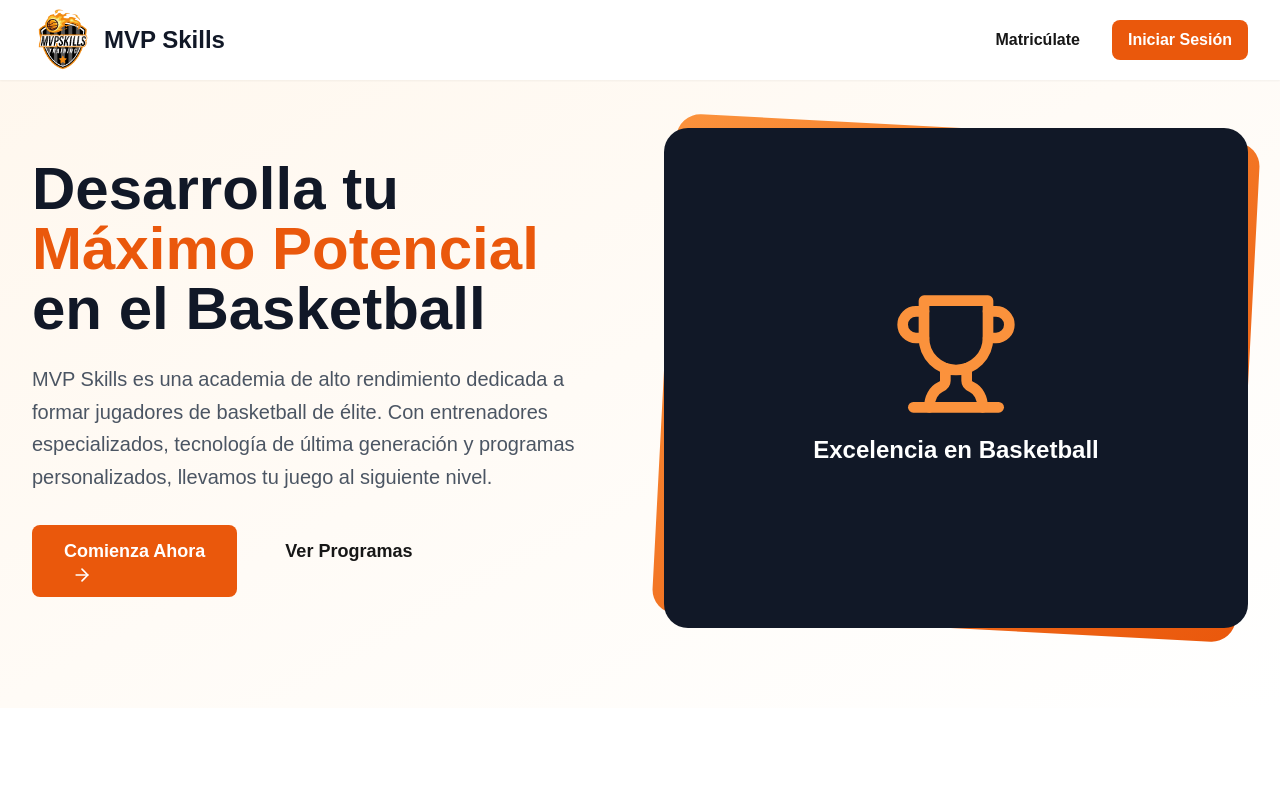
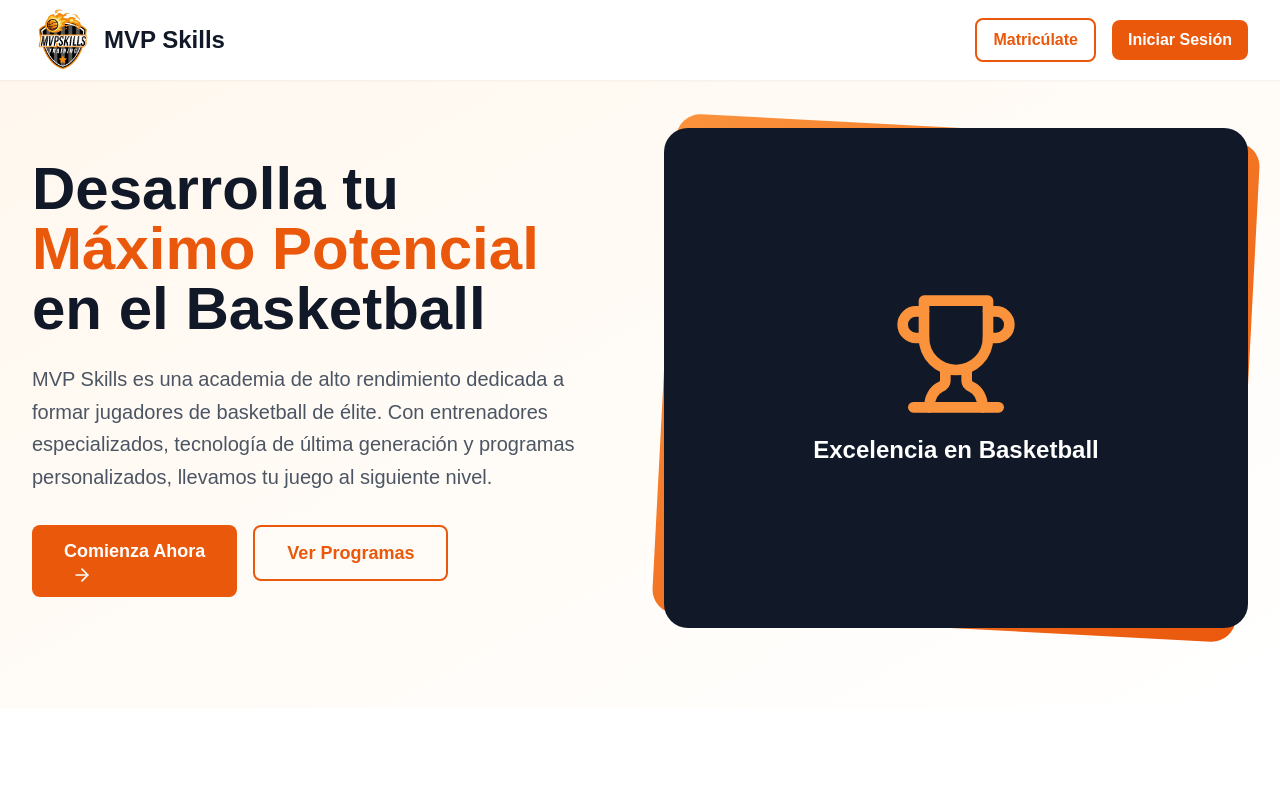
Before and after one commit to mau4512/mvpskills-basketball-academy, a Next.js app: page / in a window 1280 px wide. Shown: the top 791 px of the page. Built offline with nearby package versions, Linux system fonts and the light colour scheme.

Commit message:
Fix: Add outline variant to Button component and fix Prisma import in matriculas

```diff
--- a/src/app/api/matriculas/route.ts
+++ b/src/app/api/matriculas/route.ts
@@ -1,5 +1,5 @@
 import { NextRequest, NextResponse } from 'next/server'
-import prisma from '@/lib/prisma'
+import { prisma } from '@/lib/prisma'
 
 export async function POST(request: NextRequest) {
   try {
--- a/src/components/ui/Button.tsx
+++ b/src/components/ui/Button.tsx
@@ -4,7 +4,7 @@ import React from 'react'
 import { cn } from '@/lib/utils'
 
 interface ButtonProps extends React.ButtonHTMLAttributes<HTMLButtonElement> {
-  variant?: 'primary' | 'secondary' | 'danger' | 'ghost'
+  variant?: 'primary' | 'secondary' | 'danger' | 'ghost' | 'outline'
   size?: 'sm' | 'md' | 'lg'
 }
 
@@ -21,7 +21,8 @@ export function Button({
     primary: 'bg-orange-600 hover:bg-orange-700 text-white',
     secondary: 'bg-gray-200 hover:bg-gray-300 text-gray-900',
     danger: 'bg-red-600 hover:bg-red-700 text-white',
-    ghost: 'hover:bg-gray-100 text-gray-700'
+    ghost: 'hover:bg-gray-100 text-gray-700',
+    outline: 'border-2 border-orange-600 text-orange-600 hover:bg-orange-50'
   }
 
   const sizes = {
```
Also changed, not shown: .eslintrc.json.
